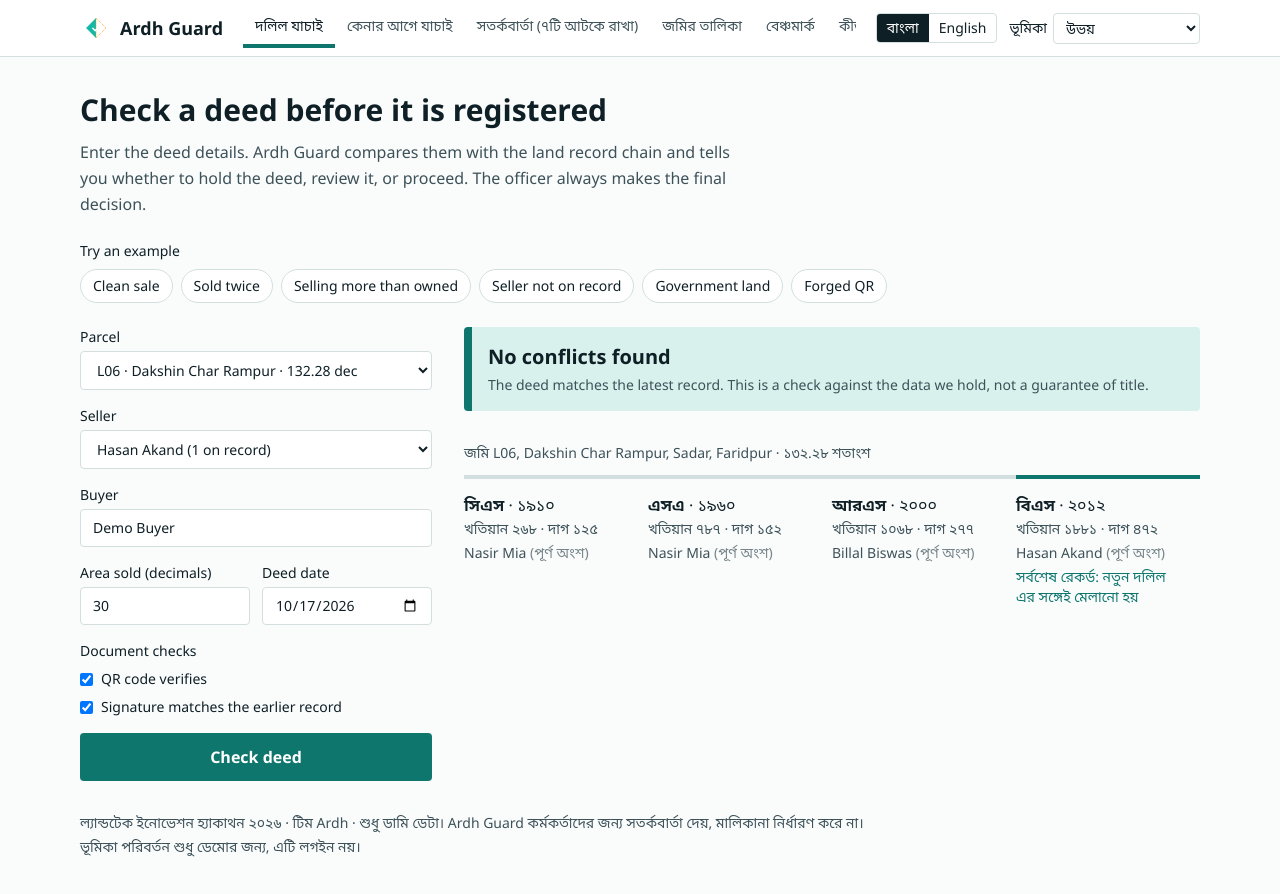
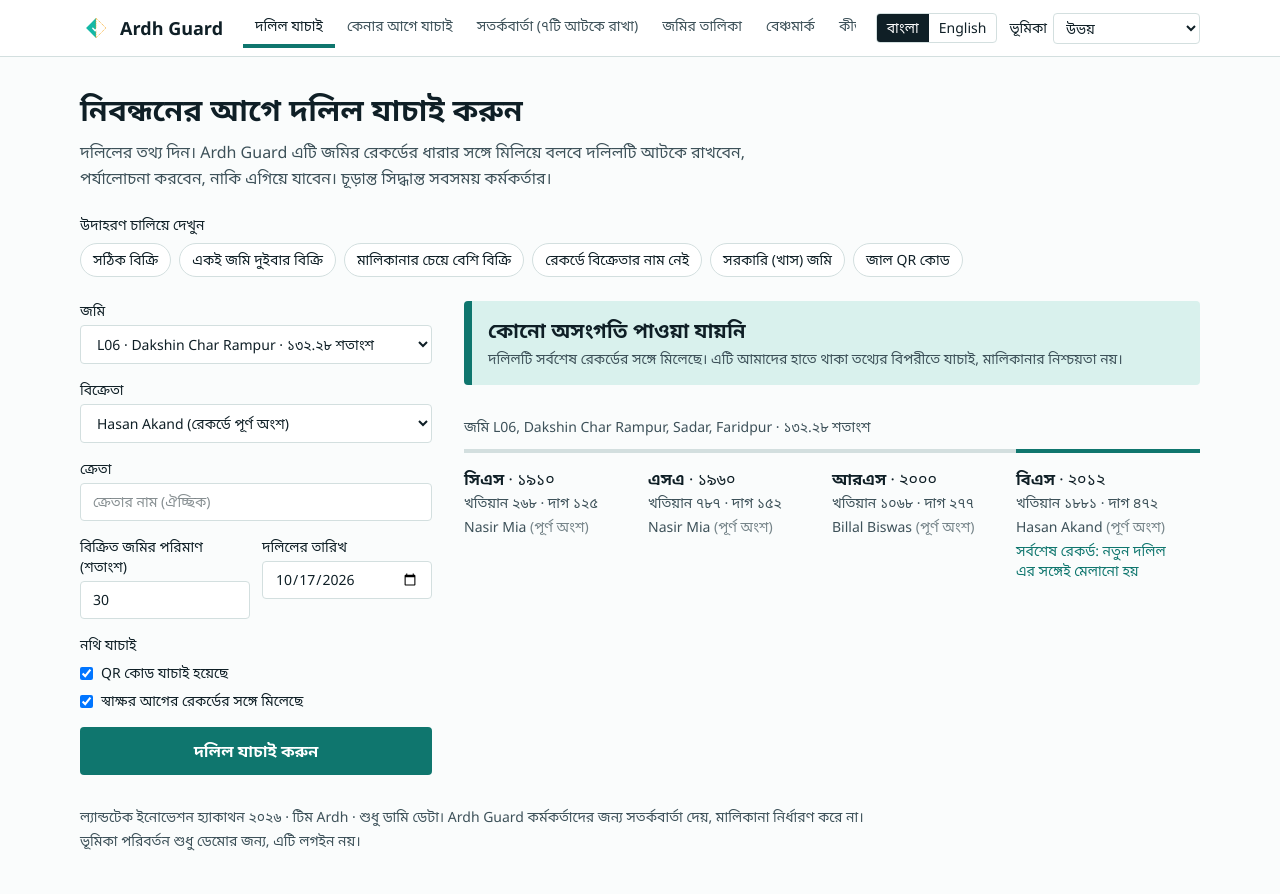
Before and after one commit to mehedyk/LandTech-Innovation-Hackathon-2026, a React (Vite) app: page / in a window 1280 px wide. Shown: the top 894 px of the page. Built offline with nearby package versions, Linux system fonts and the light colour scheme.

Commit message:
refactor deed check page to use extracted check helpers and i18n

```diff
--- a/src/pages/Check.tsx
+++ b/src/pages/Check.tsx
@@ -1,60 +1,43 @@
 import { useEffect, useRef, useState } from 'react';
 import ChainStrip from '../components/ChainStrip.tsx';
 import { PageTitle, SeverityChip, tone, link } from '../components/ui.tsx';
-import { analyze } from '../engine/rules.ts';
-import type { Alert, Deed } from '../engine/types.ts';
-import { AS_OF, RULES, chainOf, khatianByUid, parcelOf, seed, mouzaOf } from '../lib/registry.ts';
+import type { Alert } from '../engine/types.ts';
+import { describe, ruleTitle } from '../lib/alerts.ts';
+import { runCheck, startParams, type CheckResult, type Params } from '../lib/check.ts';
+import { useLang } from '../lib/i18n.tsx';
+import { chainOf, mouzaOf, seed } from '../lib/registry.ts';
+import { shareText } from '../lib/strings.ts';
 
-type Params = { lineage: string; seller: string; area: string; date: string; qr: boolean; sig: boolean; buyer: string };
-const start: Params = { lineage: 'L06', seller: 'owner:0', area: '30', date: AS_OF, qr: true, sig: true, buyer: 'Demo Buyer' };
-
-const EXAMPLES: { label: string; p: Partial<Params> }[] = [
-  { label: 'Clean sale', p: { lineage: 'L06', seller: 'owner:0', area: '30' } },
-  { label: 'Sold twice', p: { lineage: 'L02', seller: 'owner:0', area: '250' } },
-  { label: 'Selling more than owned', p: { lineage: 'L17', seller: 'owner:0', area: '50' } },
-  { label: 'Seller not on record', p: { lineage: 'L17', seller: 'other', area: '10' } },
-  { label: 'Government land', p: { lineage: 'L20', seller: 'other', area: '50' } },
-  { label: 'Forged QR', p: { lineage: 'L17', seller: 'owner:0', area: '30', qr: false, sig: false } },
+const EXAMPLES: { key: string; p: Partial<Params> }[] = [
+  { key: 'ex.clean', p: { lineage: 'L06', seller: 'owner:0', area: '30' } },
+  { key: 'ex.twice', p: { lineage: 'L02', seller: 'owner:0', area: '250' } },
+  { key: 'ex.overrun', p: { lineage: 'L17', seller: 'owner:0', area: '50' } },
+  { key: 'ex.notowner', p: { lineage: 'L17', seller: 'other', area: '10' } },
+  { key: 'ex.khas', p: { lineage: 'L20', seller: 'other', area: '50' } },
+  { key: 'ex.forged', p: { lineage: 'L17', seller: 'owner:0', area: '30', qr: false, sig: false } },
 ];
 
-function check(p: Params): Alert[] | string {
-  const area = Number(p.area);
-  if (!(area > 0)) return 'Enter an area above 0 decimals.';
-  const parcel = parcelOf(p.lineage);
-  if (!parcel) return 'Choose a parcel.';
-  const latest = khatianByUid.get(parcel.bs)!;
-  const owner = p.seller.startsWith('owner:') ? latest.owners[Number(p.seller.slice(6))] : undefined;
-  const deed: Deed = {
-    deed_uid: 'NEW-CHECK', deed_no: '(this deed)', registration_date: p.date, sub_registry: 'Demo SRO', mouza_id: parcel.mouza_id,
-    seller: owner?.name ?? 'Unrecorded seller', seller_party_id: owner?.party_id ?? 'P-UNRECORDED',
-    buyer: p.buyer || 'Buyer', buyer_party_id: 'P-NEW-BUYER', schedule_survey: 'BS', schedule_plot_no: latest.plot_no,
-    area_sold_dec: area, share_sold: 'n/a', qr_valid: p.qr, signature_consistent: p.sig,
-  };
-  return analyze({ ...seed, deeds: [...seed.deeds, deed] }, p.date).filter((a) => a.record === 'NEW-CHECK');
-}
-
 export default function Check() {
-  const [p, setP] = useState<Params>(start);
-  const [result, setResult] = useState<Alert[] | string | null>(() => check(start));
+  const { t, lang } = useLang();
+  const [p, setP] = useState<Params>(startParams);
+  const [result, setResult] = useState<CheckResult>(() => runCheck(startParams));
   const [run, setRun] = useState(0);
   const set = (patch: Partial<Params>) => setP((cur) => ({ ...cur, ...patch }));
-  const go = (next: Params) => { setResult(check(next)); setRun((n) => n + 1); };
+  const go = (next: Params) => { setResult(runCheck(next, lang === 'bn' ? 'ক্রেতা' : 'Buyer')); setRun((n) => n + 1); };
   const owners = chainOf(p.lineage).at(-1)?.owners ?? [];
 
   const field = 'mt-1 w-full rounded border border-line bg-white px-3 py-2 text-ink';
   return (
     <>
-      <PageTitle title="Check a deed before it is registered">
-        Enter the deed details. Ardh Guard compares them with the land record chain and tells you whether to hold the deed, review it, or proceed. The officer always makes the final decision.
-      </PageTitle>
+      <PageTitle title={t('check.title')}>{t('check.intro')}</PageTitle>
 
       <div className="mb-6">
-        <p className="mb-2 text-sm font-medium text-ink">Try an example</p>
+        <p className="mb-2 text-sm font-medium text-ink">{t('ex.label')}</p>
         <div className="flex flex-wrap gap-2">
           {EXAMPLES.map((ex) => (
-            <button key={ex.label} type="button" className="rounded-full border border-line bg-white px-3 py-1.5 text-sm text-ink hover:border-brand"
-              onClick={() => { const next = { ...start, ...ex.p }; setP(next); go(next); }}>
-              {ex.label}
+            <button key={ex.key} type="button" className="rounded-full border border-line bg-white px-3 py-1.5 text-sm text-ink hover:border-brand"
+              onClick={() => { const next = { ...startParams, ...ex.p }; setP(next); go(next); }}>
+              {t(ex.key)}
             </button>
           ))}
         </div>
@@ -62,41 +45,41 @@ export default function Check() {
 
       <div className="grid gap-8 lg:grid-cols-[22rem_1fr]">
         <form className="space-y-4" onSubmit={(e) => { e.preventDefault(); go(p); }}>
-          <label className="block text-sm font-medium text-ink">Parcel
+          <label className="block text-sm font-medium text-ink">{t('f.parcel')}
             <select className={field} value={p.lineage} onChange={(e) => set({ lineage: e.target.value, seller: 'owner:0' })}>
               {seed.parcel_lineages.map((x) => (
-                <option key={x.lineage} value={x.lineage}>{x.lineage} · {mouzaOf(x.mouza_id)?.name} · {x.area_dec} dec</option>
+                <option key={x.lineage} value={x.lineage}>{t('cases.row', { id: x.lineage, mouza: mouzaOf(x.mouza_id)?.name ?? '', area: x.area_dec })}</option>
               ))}
             </select>
           </label>
-          <label className="block text-sm font-medium text-ink">Seller
+          <label className="block text-sm font-medium text-ink">{t('f.seller')}
             <select className={field} value={p.seller} onChange={(e) => set({ seller: e.target.value })}>
-              {owners.map((o, i) => <option key={o.party_id} value={`owner:${i}`}>{o.name} ({o.share} on record)</option>)}
-              <option value="other">Someone not on the record</option>
+              {owners.map((o, i) => <option key={o.party_id} value={`owner:${i}`}>{t('f.sellerOpt', { name: o.name, share: shareText(lang, o.share) })}</option>)}
+              <option value="other">{t('f.sellerOther')}</option>
             </select>
           </label>
-          <label className="block text-sm font-medium text-ink">Buyer
-            <input className={field} value={p.buyer} onChange={(e) => set({ buyer: e.target.value })} />
+          <label className="block text-sm font-medium text-ink">{t('f.buyer')}
+            <input className={field} value={p.buyer} placeholder={t('f.buyerPh')} onChange={(e) => set({ buyer: e.target.value })} />
           </label>
           <div className="grid grid-cols-2 gap-3">
-            <label className="block text-sm font-medium text-ink">Area sold (decimals)
+            <label className="block text-sm font-medium text-ink">{t('f.area')}
               <input className={field} inputMode="decimal" value={p.area} onChange={(e) => set({ area: e.target.value })} />
             </label>
-            <label className="block text-sm font-medium text-ink">Deed date
+            <label className="block text-sm font-medium text-ink">{t('f.date')}
               <input className={field} type="date" value={p.date} onChange={(e) => set({ date: e.target.value })} />
             </label>
           </div>
           <fieldset className="space-y-2 text-sm text-ink">
-            <legend className="font-medium">Document checks</legend>
-            <label className="flex items-center gap-2"><input type="checkbox" checked={p.qr} onChange={(e) => set({ qr: e.target.checked })} /> QR code verifies</label>
-            <label className="flex items-center gap-2"><input type="checkbox" checked={p.sig} onChange={(e) => set({ sig: e.target.checked })} /> Signature matches the earlier record</label>
+            <legend className="font-medium">{t('f.docs')}</legend>
+            <label className="flex items-center gap-2"><input type="checkbox" checked={p.qr} onChange={(e) => set({ qr: e.target.checked })} /> {t('f.qr')}</label>
+            <label className="flex items-center gap-2"><input type="checkbox" checked={p.sig} onChange={(e) => set({ sig: e.target.checked })} /> {t('f.sig')}</label>
           </fieldset>
-          <button className="w-full rounded bg-brand px-4 py-2.5 font-semibold text-white hover:bg-ink" type="submit">Check deed</button>
+          <button className="w-full rounded bg-brand px-4 py-2.5 font-semibold text-white hover:bg-ink" type="submit">{t('f.submit')}</button>
         </form>
 
         <div className="min-w-0 space-y-8">
-          {typeof result === 'string' && <p role="alert" className="rounded border border-danger bg-danger-soft p-3 text-danger">{result}</p>}
-          {Array.isArray(result) && <Verdict key={run} alerts={result} focus={run > 0} />}
+          {!result.ok && <p role="alert" className="rounded border border-danger bg-danger-soft p-3 text-danger">{t(`err.${result.error}`)}</p>}
+          {result.ok && <Verdict key={run} alerts={result.alerts} focus={run > 0} />}
           <ChainStrip lineage={p.lineage} />
         </div>
       </div>
@@ -105,13 +88,12 @@ export default function Check() {
 }
 
 function Verdict({ alerts, focus }: { alerts: Alert[]; focus: boolean }) {
+  const { t, lang } = useLang();
   const ref = useRef<HTMLElement>(null);
   useEffect(() => { if (focus) ref.current?.scrollIntoView({ block: 'nearest' }); }, [focus]);
   const worst = alerts.some((a) => a.severity === 'block') ? 'block' : alerts.some((a) => a.severity === 'review') ? 'review' : null;
-  const head = worst === 'block' ? 'Hold this deed' : worst === 'review' ? 'Send this deed to review' : 'No conflicts found';
-  const sub = worst
-    ? `Ardh Guard found ${alerts.length} ${alerts.length === 1 ? 'issue' : 'issues'}. An officer decides what happens next.`
-    : 'The deed matches the latest record. This is a check against the data we hold, not a guarantee of title.';
+  const head = worst === 'block' ? t('v.block') : worst === 'review' ? t('v.review') : t('v.clear');
+  const sub = worst ? (alerts.length === 1 ? t('v.sub1') : t('v.subN', { n: alerts.length })) : t('v.subClear');
   const panel = worst ? tone[worst].panel : 'bg-brand-soft border-brand';
   return (
     <section ref={ref} className={`verdict-in rounded border-l-8 p-4 ${panel}`} aria-live="polite">
@@ -119,16 +101,19 @@ function Verdict({ alerts, focus }: { alerts: Alert[]; focus: boolean }) {
       <p className="mt-1 text-sm">{sub}</p>
       {alerts.length > 0 && (
         <ul className="mt-4 space-y-3">
-          {alerts.map((a) => (
-            <li key={a.rule} className="rounded bg-white/80 p-3">
-              <p className="flex flex-wrap items-center gap-2"><SeverityChip severity={a.severity} /> <b className="text-ink">{RULES[a.rule].title}</b></p>
-              <p className="mt-1">{a.message}</p>
-              <p className="mt-1 text-sm">
-                {a.evidence.filter((e) => e !== 'NEW-CHECK').length > 0 && <>Evidence: {a.evidence.filter((e) => e !== 'NEW-CHECK').join(', ')} · </>}
-                <a className={link} href={`#/cases/${a.lineage}`}>Open parcel {a.lineage}</a>
-              </p>
-            </li>
-          ))}
+          {alerts.map((a) => {
+            const ev = a.evidence.filter((e) => e !== 'NEW-CHECK');
+            return (
+              <li key={a.rule} className="rounded bg-white/80 p-3">
+                <p className="flex flex-wrap items-center gap-2"><SeverityChip severity={a.severity} /> <b className="text-ink">{ruleTitle(a.rule, lang)}</b></p>
+                <p className="mt-1">{describe(a, lang)}</p>
+                <p className="mt-1 text-sm">
+                  {ev.length > 0 && <>{t('v.evidence', { list: ev.join(', ') })} · </>}
+                  <a className={link} href={`#/cases/${a.lineage}`}>{t('v.openParcel', { id: a.lineage })}</a>
+                </p>
+              </li>
+            );
+          })}
         </ul>
       )}
     </section>
```
